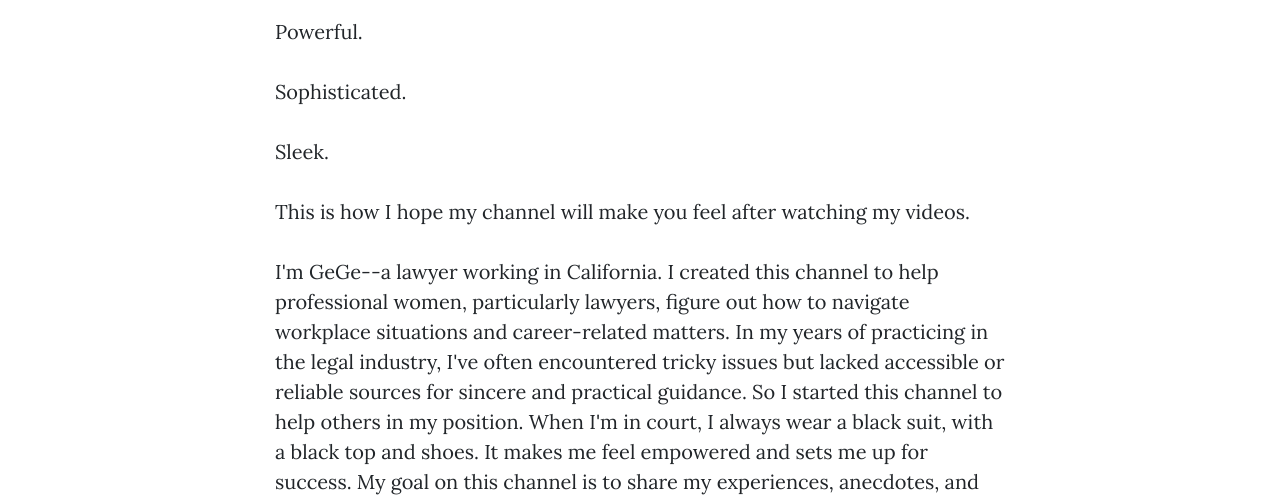
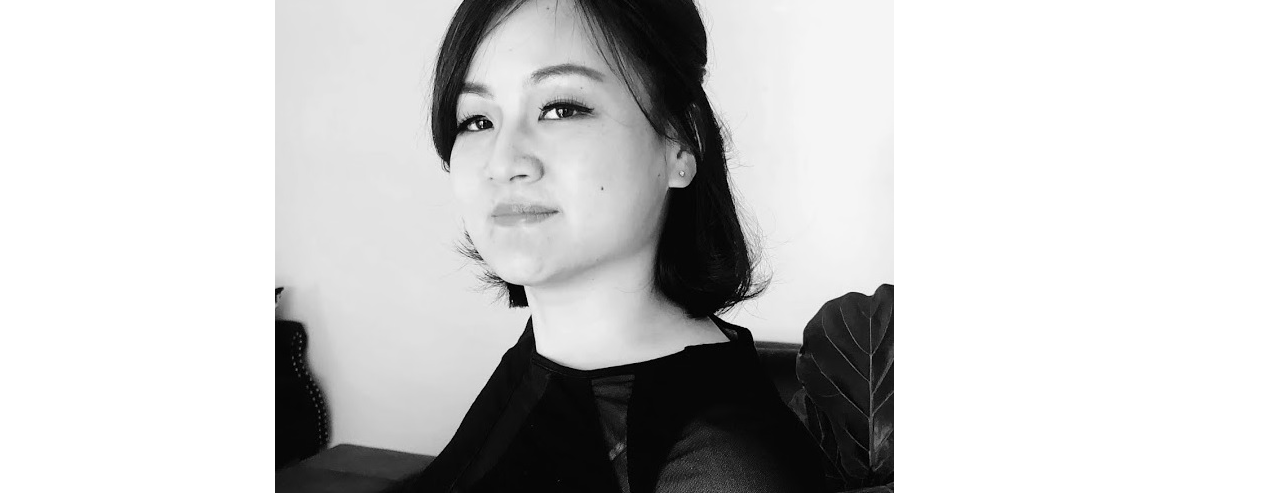
Before and after one commit to theblacksuit/theblacksuit, a website: page about.html in a window 1280 px wide. Shown: the part 557-1059 px from the top of the page. Drawn offline with nearby package versions, Linux system fonts and the light colour scheme.

Commit message:
Add image to about page.

```diff
--- a/about.html
+++ b/about.html
@@ -77,6 +77,7 @@
     <div class="row">
       <div class="col-lg-8 col-md-10 mx-auto">
         <h3> About - The Black Suit </h3>
+        <img src="img/about_image.jpg", alt="Inspiration for the black suit">
         <p>The Black Suit.</p>
         <p>Powerful.</p>
         <p>Sophisticated.</p>
```
